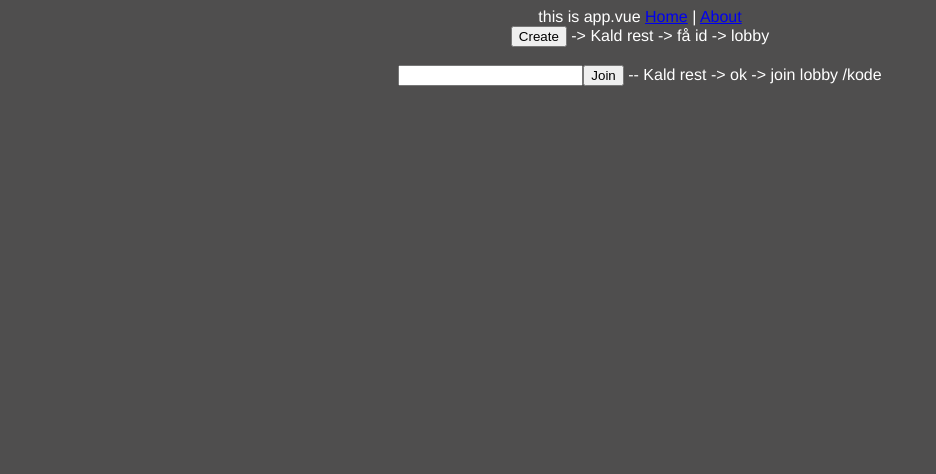
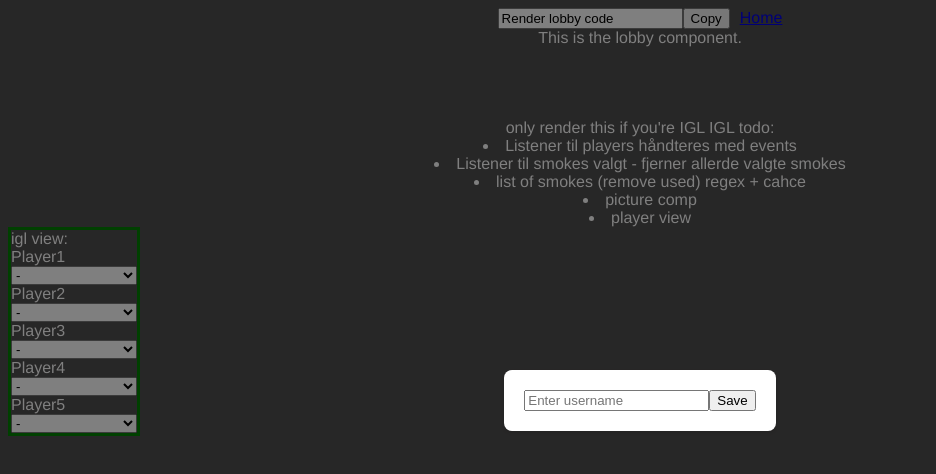
Before and after one commit to asdf-dev/cs2iglClient, a Vue app: page /lobby in a window 1280 px wide. Shown: the top 474 px of the page, without its empty margins (0-936 px from the left). Built offline with nearby package versions, Linux system fonts and the light colour scheme.

Commit message:
feature added IGL logic

```diff
--- a/src/App.vue
+++ b/src/App.vue
@@ -1,24 +1,91 @@
 <template>
-  <nav>
-    this is app.vue
-    <router-link to="/">Home</router-link> |
-    <router-link to="/about">About</router-link>
+  <nav class="nav-container">
+    <div class="nav-content">
+      <div v-if="isLobbyPath" id="lobbyCode">
+        <input readonly id="inputCode" value="Render lobby code" />
+        <button id="lobbyCopyBtn" @click="copyLobbyToClipboard">Copy</button>
+        <router-link class="navSpace" to="/">Home</router-link>
+      </div>
+      <div v-else id="createLobby">
+        <!-- <button id="CreateLobbyBtn" @click="createLobby()">CreateLobby</button> -->
+      </div>
+    </div>
   </nav>
-  <CreateLobby />
-  <br>
-  <JoinLobby />
+  <div>
+    <DialogBox :isOpen="dialogOpen" @closeDialog="closeDialog" />
+  </div>
+  <router-view></router-view>
 </template>
 
 <script lang="ts">
-import CreateLobby from '@/components/CreateLobby.vue';
-import JoinLobby from '@/components/JoinLobby.vue';
+import DialogBox from "./components/dialogBox.vue"
+import { ref, onMounted, computed } from "vue"
+import { useRoute } from 'vue-router';
+
+
 
 export default {
   components: {
-    CreateLobby,
-    JoinLobby
+    DialogBox
   },
-  // Component logic here
+
+  setup() {
+    const dialogOpen = ref(false);
+    const username = ref<string | null>(null);
+    const route = useRoute();
+
+
+    onMounted(() => {
+      // Check if the "username" key exists in local storage
+      if (!localStorage.getItem('username')) {
+        //username.value = localStorage.getItem('username');
+        console.log("missing username");
+        openDialog();
+      }
+    });
+
+    const isLobbyPath = computed(() => {
+      return route.path.includes('lobby');
+    });
+
+    const openDialog = () => {
+      dialogOpen.value = true;
+    };
+
+    const closeDialog = () => {
+      dialogOpen.value = false;
+    };
+
+    return {
+      dialogOpen,
+      openDialog,
+      closeDialog,
+      username,
+      isLobbyPath
+    };
+  },
+  methods: {
+
+    createLobby() {
+      console.log("creating lobby")
+    },
+    showCreateLobby() {
+      return false;
+    },
+
+    async copyLobbyToClipboard() {
+      const inputCodeElement = document.querySelector<HTMLInputElement>('#inputCode');
+      if (inputCodeElement) {
+        inputCodeElement.select();
+        try {
+          document.execCommand('copy');
+        } catch (err) {
+          alert('Unable to copy code');
+        }
+        window.getSelection()?.removeAllRanges();
+      }
+    }
+  },
 }
 </script>
 
@@ -29,4 +96,19 @@ export default {
   -moz-osx-font-smoothing: grayscale;
   text-align: center;
 }
+
+.nav-container {
+  display: flex;
+  justify-content: center;
+  align-items: center;
+}
+
+.nav-content {
+  display: flex;
+  align-items: center;
+}
+
+.navSpace {
+  margin-left: 10px;
+}
 </style>
--- a/src/components/CreateLobby.vue
+++ b/src/components/CreateLobby.vue
@@ -1,7 +1,7 @@
 <template>
     <div id="JoinLobby">
         <form>
-            <button id="JoinLobbyButton">Create</button> -> Kald rest -> få id -> lobby
+            <button id="CreateLobby" @click="CreateLobby()">Create</button> -> Kald rest -> få id -> lobby
         </form>
     </div>
 </template>
@@ -11,7 +11,11 @@ import { defineComponent } from 'vue';
 
 
 export default defineComponent({
-
+    methods: {
+        CreateLobby() {
+            console.log("create lobby")
+        }
+    }
 
 });
 </script>
--- a/src/components/HelloWorld.vue
+++ b/src/components/HelloWorld.vue
@@ -1,17 +1,21 @@
 <template>
   <div>
-    hello world
+    <CreateLobby />
+    <br>
+    <JoinLobby />
   </div>
 </template>
 
 <script lang="ts">
 import { defineComponent } from 'vue';
+import CreateLobby from './CreateLobby.vue';
+import JoinLobby from './JoinLobby.vue';
 
 export default defineComponent({
-  name: 'HelloWorld',
-  props: {
-    msg: String,
-  },
+  components: {
+    JoinLobby,
+    CreateLobby
+  }
 });
 </script>
 
--- /dev/null
+++ b/src/components/IGL.vue
@@ -0,0 +1,72 @@
+<template>
+  <div id="IGL" class="border">
+    igl view:
+    <div id="IGLPlayerList">
+      <ul class="no-margin no-padding">
+        <li v-for="(player, index) in players" :key="index">
+          <div> {{ player.name }} </div>
+          <select :v-model="player.name" :id="player.id">
+            <option v-for="smoke in smokes" :key="smoke.place" :value="smoke">{{ smoke.place }} - {{ smoke.description }}
+            </option>
+          </select>
+        </li>
+      </ul>
+    </div>
+  </div>
+</template>
+
+<script lang="ts">
+
+import { defineComponent } from 'vue';
+import { Player, PLAYERCOLOR } from "../model/Player";
+
+export default defineComponent({
+
+  data() {
+    return {
+      players: [
+        { name: "Player1", id: "Player1", color: PLAYERCOLOR.GREEN },
+        { name: "Player2", id: "Player2", color: PLAYERCOLOR.BLUE },
+        { name: "Player3", id: "Player3", color: PLAYERCOLOR.ORANGE },
+        { name: "Player4", id: "Player4", color: PLAYERCOLOR.PURPLE },
+        { name: "Player5", id: "Player5", color: PLAYERCOLOR.YELLOW }
+      ] as Player[],
+      smokes: [
+        { place: '', pic1: '', pic2: null, description: null }, //first need to be blank
+        { place: 'CT', pic1: 'map.png', pic2: 'map_2.png', description: 'fra x til y' },
+        { place: 'Stairs', pic1: 'map.png', pic2: 'map_2.png', description: 'fra x til y' },
+        { place: 'Jungle', pic1: 'map.png', pic2: 'map_2.png', description: 'fra x til y' },
+        { place: 'Default', pic1: 'map.png', pic2: 'map_2.png', description: 'fra x til y' },
+      ],
+
+    };
+  },
+  methods: {
+
+  },
+});
+</script>
+
+  <!-- Add "scoped" attribute to limit CSS to this component only -->
+<style scoped>
+ul {
+  list-style: none;
+}
+
+ul.no-margin {
+  list-style: none;
+  margin: 0;
+}
+
+ul.no-padding {
+  padding: 0;
+}
+
+.border {
+  padding: 0;
+  text-align: left;
+  width: fit-content;
+  height: fit-content;
+  border: 3px solid green;
+}
+</style>
--- /dev/null
+++ b/src/components/dialogBox.vue
@@ -0,0 +1,58 @@
+<template>
+    <div v-if="dialogVisible" class="dialog-container">
+        <div class="dialog">
+            <input v-model="inputValue" placeholder="Enter username" />
+            <button @click="setUsername">Save</button>
+        </div>
+    </div>
+</template>
+
+<script lang="ts">
+import { ref, watch } from 'vue';
+
+export default {
+    props: {
+        isOpen: Boolean,
+    },
+
+    setup(props) {
+        const inputValue = ref('');
+        const dialogVisible = ref(props.isOpen);
+
+        watch(() => props.isOpen, (newValue) => {
+            dialogVisible.value = newValue;
+        });
+        const setUsername = () => {
+            localStorage.setItem('username', inputValue.value);
+            dialogVisible.value = false;
+        };
+
+        return {
+            inputValue,
+            setUsername,
+            dialogVisible,
+        };
+    },
+}
+</script>
+
+<style scoped>
+.dialog-container {
+    position: fixed;
+    top: 0;
+    left: 0;
+    width: 100%;
+    height: 100%;
+    background-color: rgba(0, 0, 0, 0.5);
+    display: flex;
+    justify-content: center;
+    align-items: center;
+}
+
+.dialog {
+    background-color: white;
+    padding: 20px;
+    border-radius: 8px;
+    box-shadow: 0px 2px 4px rgba(0, 0, 0, 0.1);
+}
+</style>
--- a/src/router/index.ts
+++ b/src/router/index.ts
@@ -1,5 +1,6 @@
 import { createRouter, createWebHistory, RouteRecordRaw } from "vue-router";
 import HomeView from "../views/HomeView.vue";
+import LobbyView from "../views/LobbyView.vue";
 
 const routes: Array<RouteRecordRaw> = [
   {
@@ -7,15 +8,11 @@ const routes: Array<RouteRecordRaw> = [
     name: "home",
     component: HomeView,
   },
-  // {
-  //   path: "/pickteam",
-  //   name: "teampick",
-  //   // route level code-splitting
-  //   // this generates a separate chunk (about.[hash].js) for this route
-  //   // which is lazy-loaded when the route is visited.
-  //   component: () =>
-  //     import(/* webpackChunkName: "about" */ "../views/PickTeam.vue"),
-  // },
+  {
+    path: "/lobby",
+    name: "lobby",
+    component: LobbyView,
+  },
 ];
 
 const router = createRouter({
--- /dev/null
+++ b/src/views/LobbyView.vue
@@ -0,0 +1,44 @@
+<template>
+  <div class="lobby">
+    This is the lobby component.
+    <br>
+    <br>
+    <br>
+    <br>
+    <br>
+    only render this if you're IGL
+    IGL todo:
+    <li>
+      Listener til players håndteres med events
+    </li>
+    <li>
+      Listener til smokes valgt - fjerner allerde valgte smokes
+    </li>
+    <li>
+      list of smokes (remove used) regex + cahce
+    </li>
+    <li>
+      picture comp
+    </li>
+    <li>
+      player view
+    </li>
+    <IGL />
+  </div>
+</template>
+
+<script lang="ts">
+import { defineComponent } from 'vue';
+import IGL from "@/components/IGL.vue";
+
+export default defineComponent({
+  name: 'LobbyView',
+  components: {
+    IGL
+  },
+  mounted() {
+    console.log('hello from lobby');
+  }
+});
+</script>
+<style></style>
```
Also changed, not shown: src/shims-vue.d.ts (+4 -4 lines).
